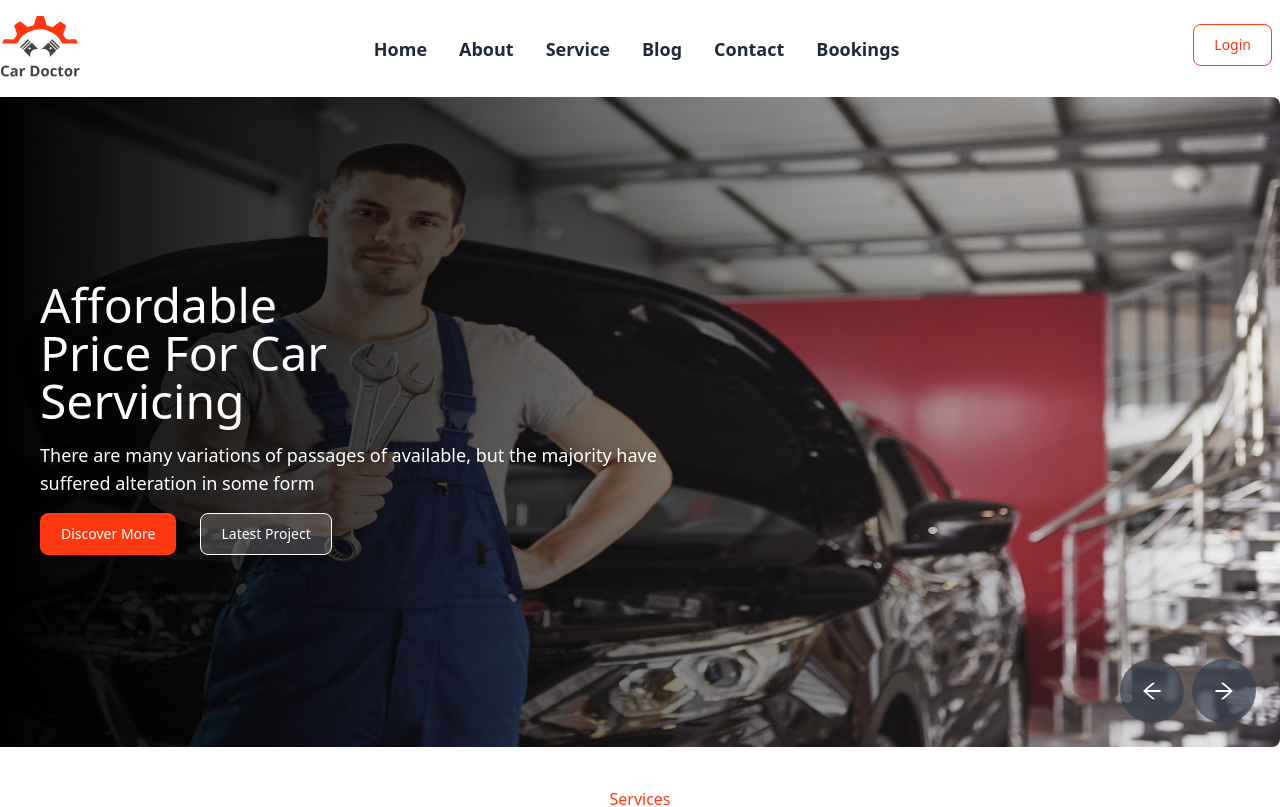
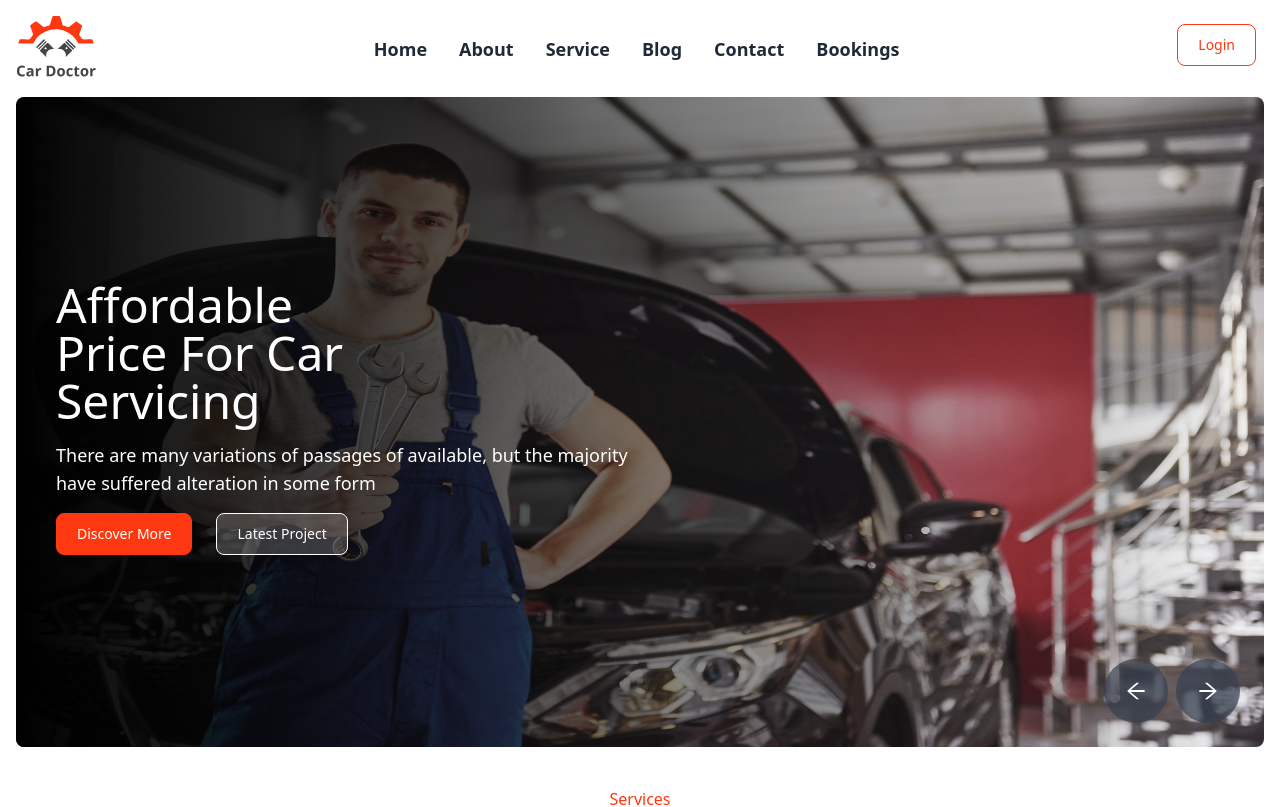
Before and after one commit to tushar-454/car-services-react, a React (Vite) app: page / in a window 1280 px wide. Shown: the top 807 px of the page. Built offline with nearby package versions, Linux system fonts and the light colour scheme; no server answers; the HTML template or start-up script is replaced by a standard one.

Commit message:
if user loggedin some routing fix

```diff
--- a/src/Components/Header/Header.jsx
+++ b/src/Components/Header/Header.jsx
@@ -7,7 +7,7 @@ import Navbar from './Navbar/Navbar';
 const Header = () => {
   const { user, signoutFunc } = useContext(AuthContext);
   return (
-    <div className='max-w-screen-xl mx-auto'>
+    <div className='max-w-screen-xl mx-auto px-4'>
       <div className='flex justify-between items-center py-4'>
         <Link to={'/'}>
           {' '}
--- a/src/Components/Home/Slider/Slider.jsx
+++ b/src/Components/Home/Slider/Slider.jsx
@@ -42,7 +42,7 @@ const Slider = () => {
           <div className='slider w-full h-full absolute transition ease-custom duration-500 rounded-lg'>
             <img src={sliderOneImg} className='w-full h-full rounded-lg' />
             {/* slider content 1  */}
-            <div className='content bg-gradient-to-r from-[#000000] to-[#00000000] w-full h-full absolute top-0 space-y-4'>
+            <div className='content rounded-lg bg-gradient-to-r from-[#000000] to-[#00000000] w-full h-full absolute top-0 space-y-4'>
               <div className='h-full ml-10 gap-4 flex flex-col justify-center items-start'>
                 <h1 className='text-5xl font-boldss text-white w-1/4'>
                   Affordable Price For Car Servicing
@@ -71,7 +71,7 @@ const Slider = () => {
           {/* slider - 2  */}
           <div className='slider w-full h-full absolute transition ease-custom duration-500 rounded-lg'>
             <img src={sliderTwoImg} className='w-full h-full rounded-lg' />
-            <div className='content bg-gradient-to-r from-[#000000] to-[#00000000] w-full h-full absolute top-0 space-y-4'>
+            <div className='content rounded-lg bg-gradient-to-r from-[#000000] to-[#00000000] w-full h-full absolute top-0 space-y-4'>
               <div className='h-full ml-10 gap-4 flex flex-col justify-center items-start'>
                 <h1 className='text-5xl font-boldss text-white w-1/4'>
                   Affordable Price For Car Servicing
@@ -100,7 +100,7 @@ const Slider = () => {
           {/* slider - 3  */}
           <div className='slider w-full h-full absolute transition ease-custom duration-500 rounded-lg'>
             <img src={sliderThreeImg} className='w-full h-full rounded-lg' />
-            <div className='content bg-gradient-to-r from-[#000000] to-[#00000000] w-full h-full absolute top-0 space-y-4'>
+            <div className='content rounded-lg bg-gradient-to-r from-[#000000] to-[#00000000] w-full h-full absolute top-0 space-y-4'>
               <div className='h-full ml-10 gap-4 flex flex-col justify-center items-start'>
                 <h1 className='text-5xl font-boldss text-white w-1/4'>
                   Affordable Price For Car Servicing
--- a/src/Components/Login/Login.jsx
+++ b/src/Components/Login/Login.jsx
@@ -1,13 +1,15 @@
 import axios from 'axios';
 import { useContext } from 'react';
 import { FcGoogle } from 'react-icons/fc';
-import { Link } from 'react-router-dom';
+import { Link, useLocation, useNavigate } from 'react-router-dom';
 import { AuthContext } from '../../AuthProvider/AuthProvider';
 import loginImg from '../../assets/images/login/login.svg';
 import Button from '../UI/Button';
 import Input from '../UI/Input';
 const Login = () => {
   const { loginWithGoogle } = useContext(AuthContext);
+  const { state } = useLocation();
+  const navigate = useNavigate();
   const handleLoginwithGoogle = () => {
     loginWithGoogle()
       .then((currentUser) => {
@@ -15,7 +17,10 @@ const Login = () => {
         const user = { email: currentUser.user.email };
         axios
           .post(`http://localhost:5000/jwt`, user, { withCredentials: true })
-          .then((res) => console.log(res.data));
+          .then((res) => {
+            console.log(res.data);
+            navigate(state || '/');
+          });
       })
       .catch((error) => console.log(error.message));
   };
--- a/src/Routes/Layout/Layout.jsx
+++ b/src/Routes/Layout/Layout.jsx
@@ -8,7 +8,9 @@ const Layout = () => {
       <div>
         <Header />
       </div>
-      <Outlet />
+      <div className='px-4'>
+        <Outlet />
+      </div>
       <Footer />
     </>
   );
--- a/src/Routes/Private/PublicRoutes.jsx
+++ b/src/Routes/Private/PublicRoutes.jsx
@@ -1,10 +1,11 @@
 import PropTypes from 'prop-types';
 import { useContext } from 'react';
-import { Navigate } from 'react-router-dom';
+import { Navigate, useLocation } from 'react-router-dom';
 import { AuthContext } from '../../AuthProvider/AuthProvider';
 
 const PublicRoutes = ({ children }) => {
   const { user, loading } = useContext(AuthContext);
+  console.log(useLocation());
   if (loading) <p>Loading...</p>;
   if (user) {
     return <Navigate to={'/'} />;
```
